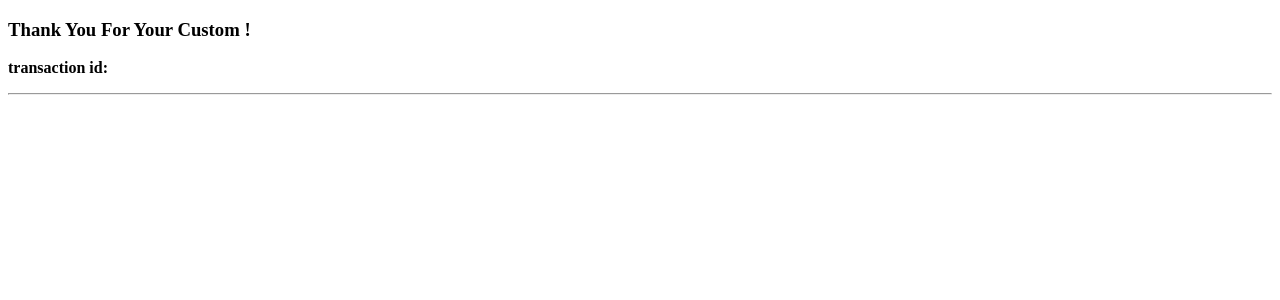
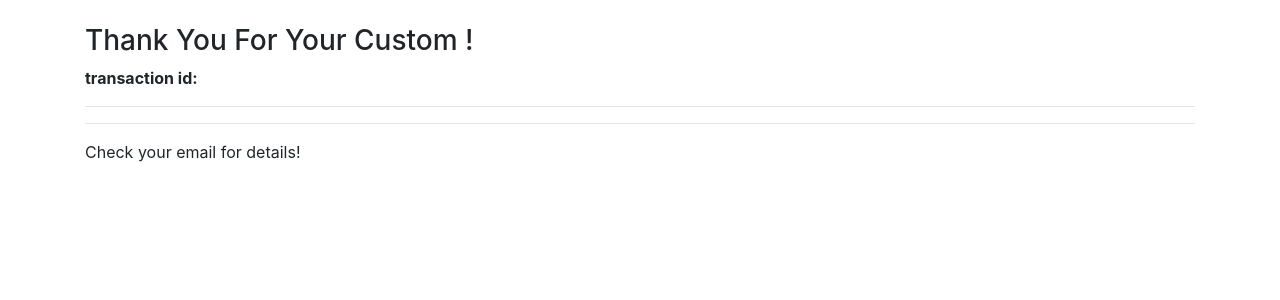
Before and after one commit to Azzazello1979/phpProject5, a PHP site: page /success.php in a window 1280 px wide. Shown: the top 300 px of the page. Run offline with PHP 8.4, Linux system fonts and the light colour scheme.

Commit message:
success page ok

```diff
--- /dev/null
+++ b/config/cdn.php
@@ -0,0 +1,5 @@
+<?php
+
+$bootstrap = 'https://stackpath.bootstrapcdn.com/bootstrap/4.4.1/css/bootstrap.min.css" integrity="sha384-Vkoo8x4CGsO3+Hhxv8T/Q5PaXtkKtu6ug5TOeNV6gBiFeWPGFN9MuhOf23Q9Ifjh" crossorigin="anonymous"';
+
+?>
--- a/index.php
+++ b/index.php
@@ -1,10 +1,12 @@
+<?php require 'config/cdn.php'; ?>
+
 <!DOCTYPE html>
 <html lang="en">
 <head>
     <meta charset="UTF-8">
     <meta name="viewport" content="width=device-width, initial-scale=1.0">
     <link href="css/style.css" rel="stylesheet" type="text/css">
-    <link rel="stylesheet" href="https://stackpath.bootstrapcdn.com/bootstrap/4.4.1/css/bootstrap.min.css" integrity="sha384-Vkoo8x4CGsO3+Hhxv8T/Q5PaXtkKtu6ug5TOeNV6gBiFeWPGFN9MuhOf23Q9Ifjh" crossorigin="anonymous">
+    <link rel="stylesheet" href="<?php echo $bootstrap; ?>" >
     <title>Pay Page</title>
 </head>
 <body>
--- a/success.php
+++ b/success.php
@@ -1,4 +1,6 @@
 <?php
+
+    require 'config/cdn.php';
 
     if(
         !empty($_GET['customername']) &&
@@ -22,6 +24,7 @@
 <head>
     <meta charset="UTF-8">
     <meta name="viewport" content="width=device-width, initial-scale=1.0">
+    <link rel="stylesheet" href="<?php echo $bootstrap; ?>" >
     <title>Successful Payment</title>
     <style>
         .transactionID{
@@ -30,9 +33,14 @@
     </style>
 </head>
 <body>
-    <h3>Thank You For Your Custom <?php echo htmlspecialchars($customername); ?>!</h3>
-    <p class="transactionID">transaction id: <?php echo htmlspecialchars($transactionid); ?></p>
-    <hr>
-    <p><?php echo htmlspecialchars($product); ?></p>
+    <div class="container mt-4">
+        <h3>Thank You For Your Custom <?php echo htmlspecialchars($customername); ?>!</h3>
+        <p class="transactionID">transaction id: <?php echo htmlspecialchars($transactionid); ?></p>
+        <hr>
+        <p><?php echo htmlspecialchars($product); ?></p>
+        <hr>
+        <p>Check your email for details!</p>
+    </div>
+
 </body>
 </html>
```
